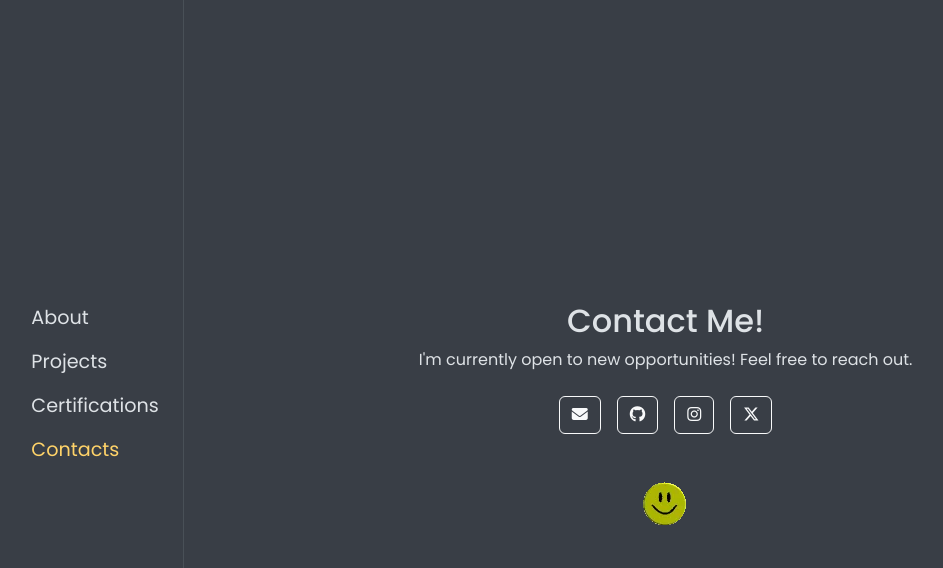
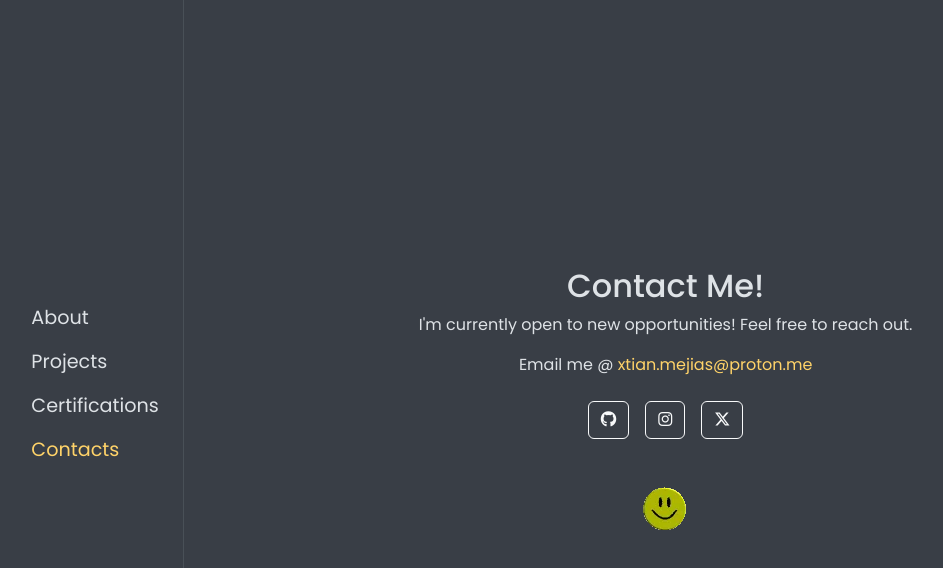
Before and after one commit to mejiaschristian/mejiaschristian.github.io, a React (Vite) app: page /contacts in a window 1280 px wide. Shown: the top 568 px of the page, without its empty margins (94-1037 px from the left). Built offline with nearby package versions, Linux system fonts and the light colour scheme.

Commit message:
change web info and style

```diff
--- a/src/App.jsx
+++ b/src/App.jsx
@@ -15,9 +15,8 @@ function App() {
                 <Route path="projects" element={<Projects />} />
                 <Route path="certifications" element={<Certificates />} />
                 <Route path="contacts" element={<Contacts />} />
+                <Route path="*" element={<NotFound />} />
             </Route>
-
-            <Route path="*" element={<NotFound />} />
         </Routes>
     );
 }
--- a/src/components/Contacts.jsx
+++ b/src/components/Contacts.jsx
@@ -7,16 +7,13 @@ function Contacts() {
                     I'm currently open to new opportunities! Feel free to reach
                     out.
                 </p>
+                Email me @ {" "}
+                <a className="email text-decoration-none" href="mailto:xtian.mejias@proton.me">
+                    xtian.mejias@proton.me
+                </a>
             </div>
 
             <div className="d-flex justify-content-center gap-3 mt-4">
-                <a
-                    href="mailto:xtian.mejias@proton.me"
-                    className="btn btn-outline-light"
-                >
-                    <i class="fa-solid fa-envelope"></i>
-                </a>
-
                 <a
                     href="https://github.com/mejiaschristian"
                     target="_blank"
--- a/src/components/Navbar.jsx
+++ b/src/components/Navbar.jsx
@@ -1,13 +1,12 @@
 import { NavLink } from "react-router";
 
 function Navbar() {
-    // Reusable function for your active link logic
     const getNavClass = ({ isActive, isPending }) =>
         isPending ? "pending" : isActive ? "link-active" : "";
 
     return (
         <>
-            {/* Desktop View (Sidebar) */}
+            {/* Desktop View */}
             <div className="table-of-contents border-end pe-4">
                 <ul className="list-unstyled">
                     <li>
@@ -33,7 +32,7 @@ function Navbar() {
                 </ul>
             </div>
 
-            {/* Mobile View (Bottom App Bar) */}
+            {/* Mobile View */}
             <nav className="mobile-bottom-nav">
                 <NavLink to="/about" className={getNavClass}>
                     About
--- a/src/index.css
+++ b/src/index.css
@@ -28,13 +28,17 @@ html {
 }
 
 main {
-    margin: 15px 20px 0px 20px;
+    margin: 0px 20px 0px 20px;
     width: 750px;
     min-height: 100vh;
     display: flex;
     flex-direction: column;
     align-content: center;
     justify-content: center;
+}
+
+.projects {
+    margin-top: 50px;
 }
 
 .contacts {
@@ -48,6 +52,13 @@ main {
 .card {
     max-width: 350px;
     height: 100%;
+    box-shadow: 1px 1px 5px 0px #222831;
+    transition: all 0.3s ease;
+}
+
+.card:hover {
+    transform: translateY(-5px);
+    box-shadow: 1px 2px 15px 0px #222831;
 }
 
 .card-img-top {
@@ -90,15 +101,15 @@ main {
     transition: all 0.3s ease-in-out;
 }
 
-.table-of-contents a.link-active {
+.table-of-contents a.link-active,
+.email {
     color: var(--color-primary-light);
-    transform: translateY(15px);
 }
 
 @media (width <= 480px) {
     main {
         width: auto;
-        padding-bottom: 80px; /* Prevents the last section from getting trapped under the navbar */
+        padding-bottom: 80px;
     }
 
     .table-of-contents {
@@ -109,7 +120,6 @@ main {
         flex-direction: column;
     }
 
-    /* Modern App-Style Bottom Navigation */
     .mobile-bottom-nav {
         display: flex;
         position: fixed;
@@ -132,7 +142,6 @@ main {
         transition: color 0.3s ease;
     }
 
-    /* Active State for Mobile Links */
     .mobile-bottom-nav a.link-active {
         color: var(--color-primary-light);
     }
```
